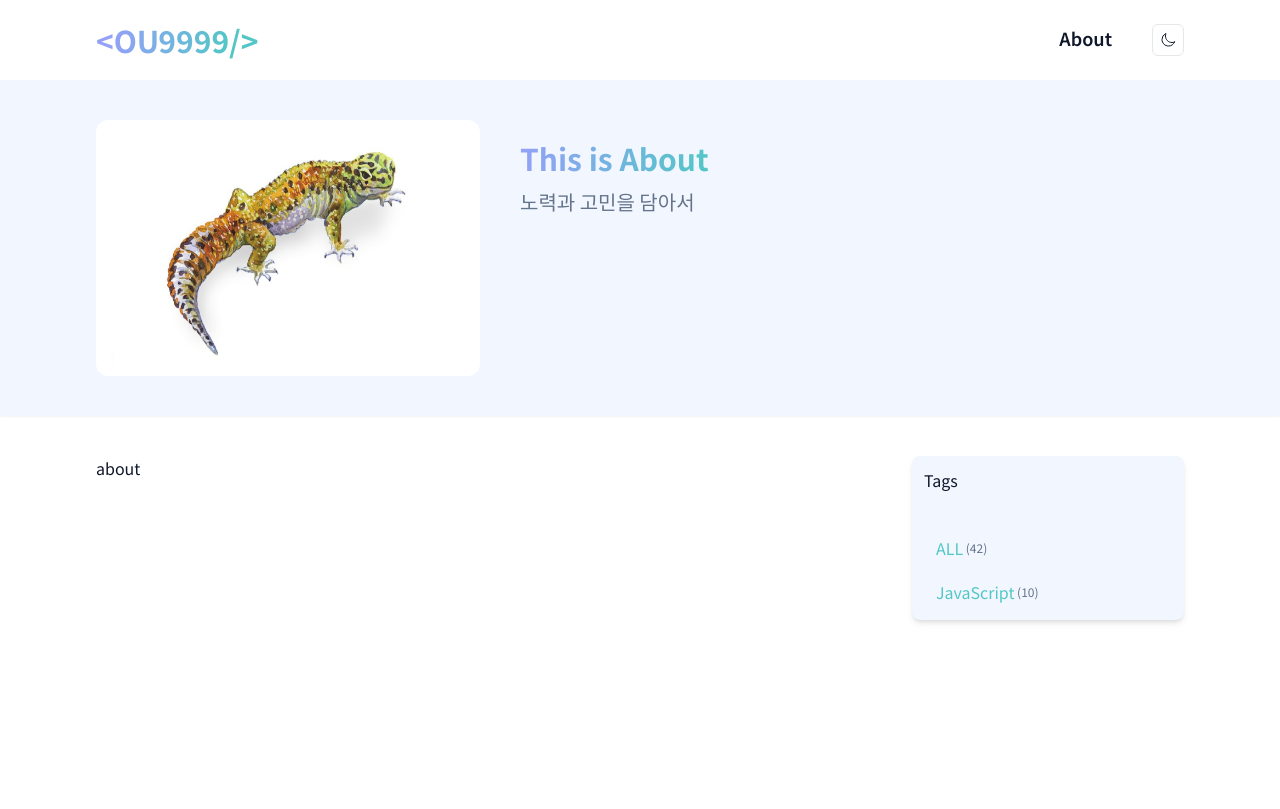
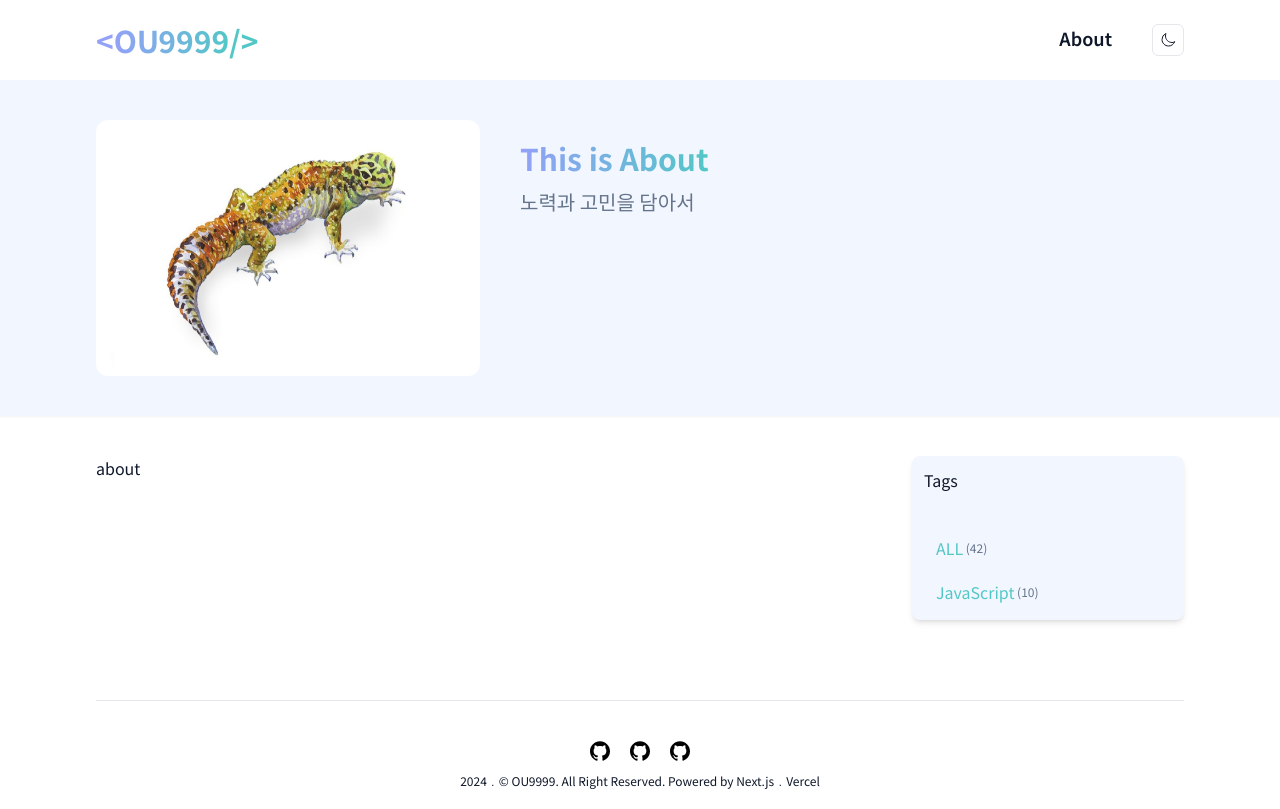
Before and after one commit to OU9999/ou9999-dev, a Next.js app: page /about in a window 1280 px wide. Built offline with nearby package versions, Linux system fonts and the light colour scheme.

Commit message:
[feat] footer

```diff
--- /dev/null
+++ b/src/app/(blog-layout)/_component/Footer.tsx
@@ -0,0 +1,31 @@
+import GithubIcon from "@/components/svg/GithubIcon";
+
+interface IIconBoxProps {
+  icon: JSX.Element;
+}
+const IconBox = ({ icon }: IIconBoxProps) => {
+  return (
+    <div className="w-5 h-5 cursor-pointer fill-black dark:fill-white hover:fill-gradient-end hover:dark:fill-gradient-start">
+      {icon}
+    </div>
+  );
+};
+
+const Footer = () => {
+  return (
+    <div className="w-full mt-20 flex justify-center">
+      <div className="w-full max-w-276 border-t-1 pt-10 pb-5 flex flex-col justify-center items-center">
+        <div className="flex space-x-5">
+          <IconBox icon={<GithubIcon />} />
+          <IconBox icon={<GithubIcon />} />
+          <IconBox icon={<GithubIcon />} />
+        </div>
+        <p className="mt-3 text-xs">
+          2024﹒© OU9999. All Right Reserved. Powered by Next.js﹒Vercel
+        </p>
+      </div>
+    </div>
+  );
+};
+
+export default Footer;
--- a/src/app/(blog-layout)/layout.tsx
+++ b/src/app/(blog-layout)/layout.tsx
@@ -1,6 +1,7 @@
 import { ReactNode } from "react";
 import Header from "./_component/Header";
 import TagsBox from "./_component/TagsBox";
+import Footer from "./_component/Footer";
 
 interface BlogLayoutProps {
   children: ReactNode;
@@ -9,7 +10,7 @@ interface BlogLayoutProps {
 
 const BlogLayout = ({ children, headSection }: BlogLayoutProps) => {
   return (
-    <div className="w-dvw relative">
+    <div className="w-dvw h-auto relative">
       <Header />
       <div className="w-full flex flex-col justify-center items-center">
         {headSection}
@@ -20,6 +21,7 @@ const BlogLayout = ({ children, headSection }: BlogLayoutProps) => {
           </div>
         </div>
       </div>
+      <Footer />
     </div>
   );
 };
--- /dev/null
+++ b/src/components/svg/GithubIcon.tsx
@@ -0,0 +1,10 @@
+const GithubIcon = () => {
+  return (
+    <svg role="img" viewBox="0 0 24 24" xmlns="http://www.w3.org/2000/svg">
+      <title>GitHub icon</title>
+      <path d="M12 .297c-6.63 0-12 5.373-12 12 0 5.303 3.438 9.8 8.205 11.385.6.113.82-.258.82-.577 0-.285-.01-1.04-.015-2.04-3.338.724-4.042-1.61-4.042-1.61C4.422 18.07 3.633 17.7 3.633 17.7c-1.087-.744.084-.729.084-.729 1.205.084 1.838 1.236 1.838 1.236 1.07 1.835 2.809 1.305 3.495.998.108-.776.417-1.305.76-1.605-2.665-.3-5.466-1.332-5.466-5.93 0-1.31.465-2.38 1.235-3.22-.135-.303-.54-1.523.105-3.176 0 0 1.005-.322 3.3 1.23.96-.267 1.98-.399 3-.405 1.02.006 2.04.138 3 .405 2.28-1.552 3.285-1.23 3.285-1.23.645 1.653.24 2.873.12 3.176.765.84 1.23 1.91 1.23 3.22 0 4.61-2.805 5.625-5.475 5.92.42.36.81 1.096.81 2.22 0 1.606-.015 2.896-.015 3.286 0 .315.21.69.825.57C20.565 22.092 24 17.592 24 12.297c0-6.627-5.373-12-12-12" />
+    </svg>
+  );
+};
+
+export default GithubIcon;
```
